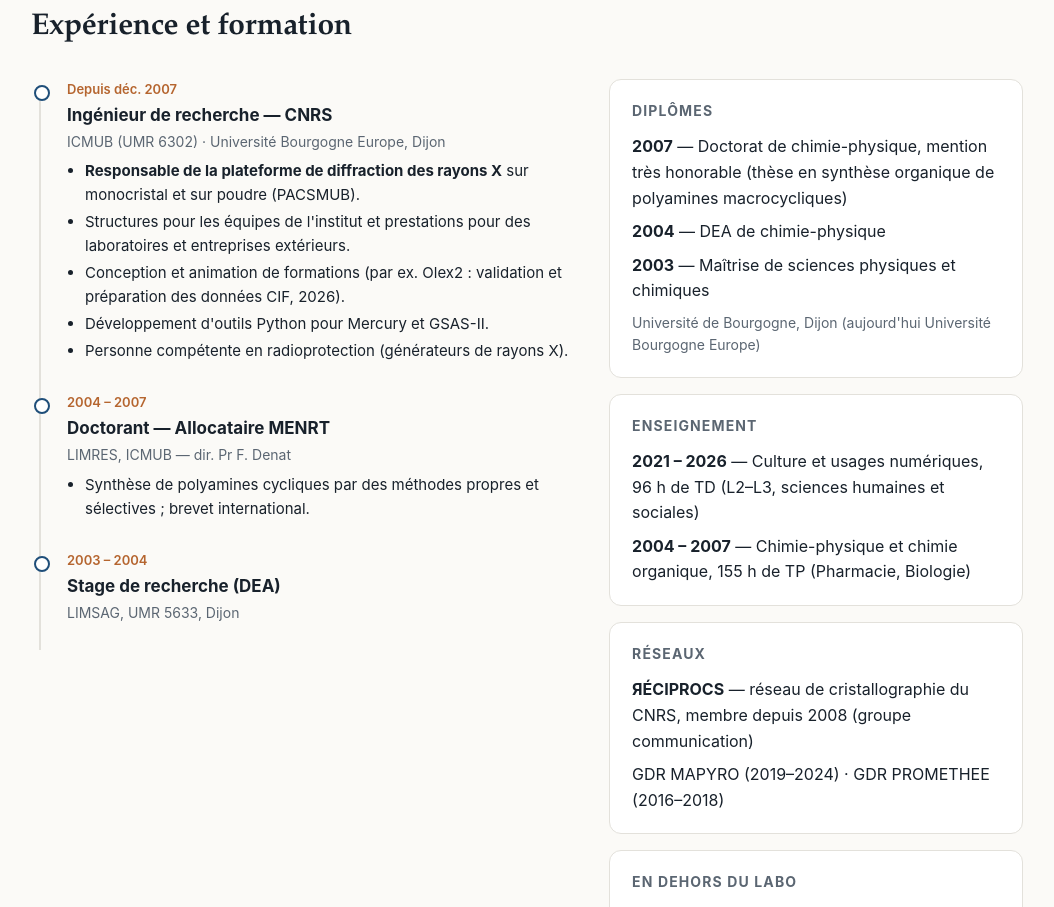
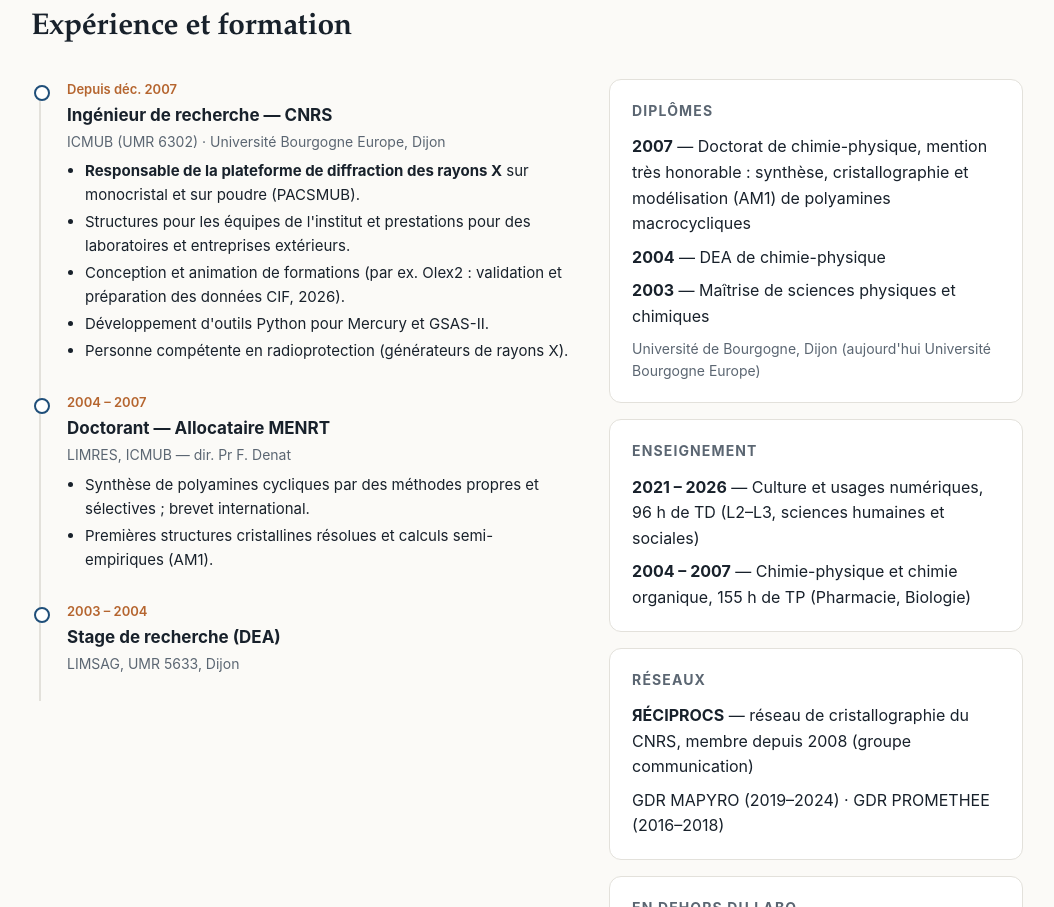
Before and after one commit to yrousselin/yrousselin.github.io, a plain HTML site: page index.html in a window 1280 px wide. Shown: the part 2085-2992 px from the top of the page, without its empty margins (113-1167 px from the left). Drawn offline with Linux system fonts and the light colour scheme.

Commit message:
Clarify PhD content (synthesis, crystallography, AM1)
Co-Authored-By: Claude Opus 5.5 <noreply@anthropic.com>
Claude-Session: https://claude.ai/code/session_01EfSv56HK5Hinn2t1XGBvJr

```diff
--- a/index.html
+++ b/index.html
@@ -220,14 +220,14 @@ footer{max-width:1040px;margin:auto;padding:28px 24px 50px;color:var(--muted);fo
         <ul class="en"><li><b>Head of the single-crystal and powder X-ray diffraction platform</b> (PACSMUB).</li><li>Structures for the institute's teams and analyses for external laboratories and companies.</li><li>Designing and running training courses (e.g. Olex2: CIF validation and preparation for publication, 2026).</li><li>Python tool development for Mercury and GSAS-II.</li><li>Radiation safety officer (X-ray generators).</li></ul></div>
       <div class="ev"><div class="when">2004 – 2007</div>
         <h3><span class="fr">Doctorant — Allocataire MENRT</span><span class="en">PhD student — MENRT fellowship</span></h3><p class="org">LIMRES, ICMUB — <span class="fr">dir.</span><span class="en">supervisor</span> Pr F. Denat</p>
-        <ul class="fr"><li>Synthèse de polyamines cycliques par des méthodes propres et sélectives ; brevet international.</li></ul>
-        <ul class="en"><li>Clean, selective syntheses of cyclic polyamines; international patent.</li></ul></div>
+        <ul class="fr"><li>Synthèse de polyamines cycliques par des méthodes propres et sélectives ; brevet international.</li><li>Premières structures cristallines résolues et calculs semi-empiriques (AM1).</li></ul>
+        <ul class="en"><li>Clean, selective syntheses of cyclic polyamines; international patent.</li><li>First crystal structures solved, and semi-empirical (AM1) calculations.</li></ul></div>
       <div class="ev"><div class="when">2003 – 2004</div>
         <h3><span class="fr">Stage de recherche (DEA)</span><span class="en">Research internship (MSc)</span></h3><p class="org">LIMSAG, UMR 5633, Dijon</p></div>
     </div>
     <div>
       <div class="box"><h3><span class="fr">Diplômes</span><span class="en">Degrees</span></h3>
-        <p style="margin:0 0 8px"><b>2007</b> — <span class="fr">Doctorat de chimie-physique, mention très honorable (thèse en synthèse organique de polyamines macrocycliques)</span><span class="en">PhD in physical chemistry, highest honours (thesis on the organic synthesis of macrocyclic polyamines)</span></p>
+        <p style="margin:0 0 8px"><b>2007</b> — <span class="fr">Doctorat de chimie-physique, mention très honorable : synthèse, cristallographie et modélisation (AM1) de polyamines macrocycliques</span><span class="en">PhD in physical chemistry, highest honours: synthesis, crystallography and modelling (AM1) of macrocyclic polyamines</span></p>
         <p style="margin:0 0 8px"><b>2004</b> — <span class="fr">DEA de chimie-physique</span><span class="en">MSc (DEA) in physical chemistry</span></p>
         <p style="margin:0"><b>2003</b> — <span class="fr">Maîtrise de sciences physiques et chimiques</span><span class="en">Master's degree (maîtrise), physical sciences and chemistry</span></p>
         <p style="margin:8px 0 0;color:var(--muted);font-size:14px"><span class="fr">Université de Bourgogne, Dijon (aujourd'hui Université Bourgogne Europe)</span><span class="en">University of Burgundy, Dijon (now Université Bourgogne Europe)</span></p>
```
Also changed, not shown: 1 other file.
